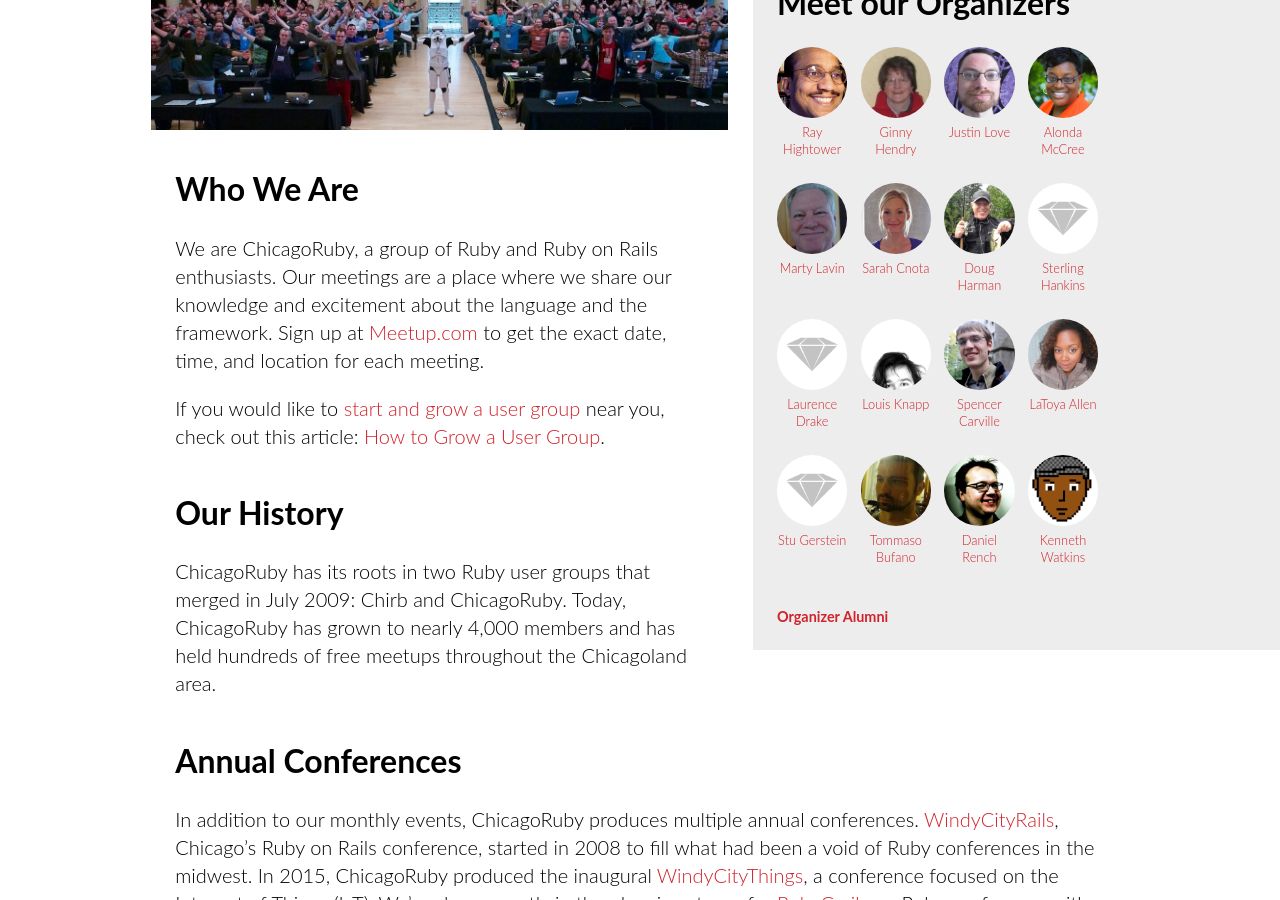
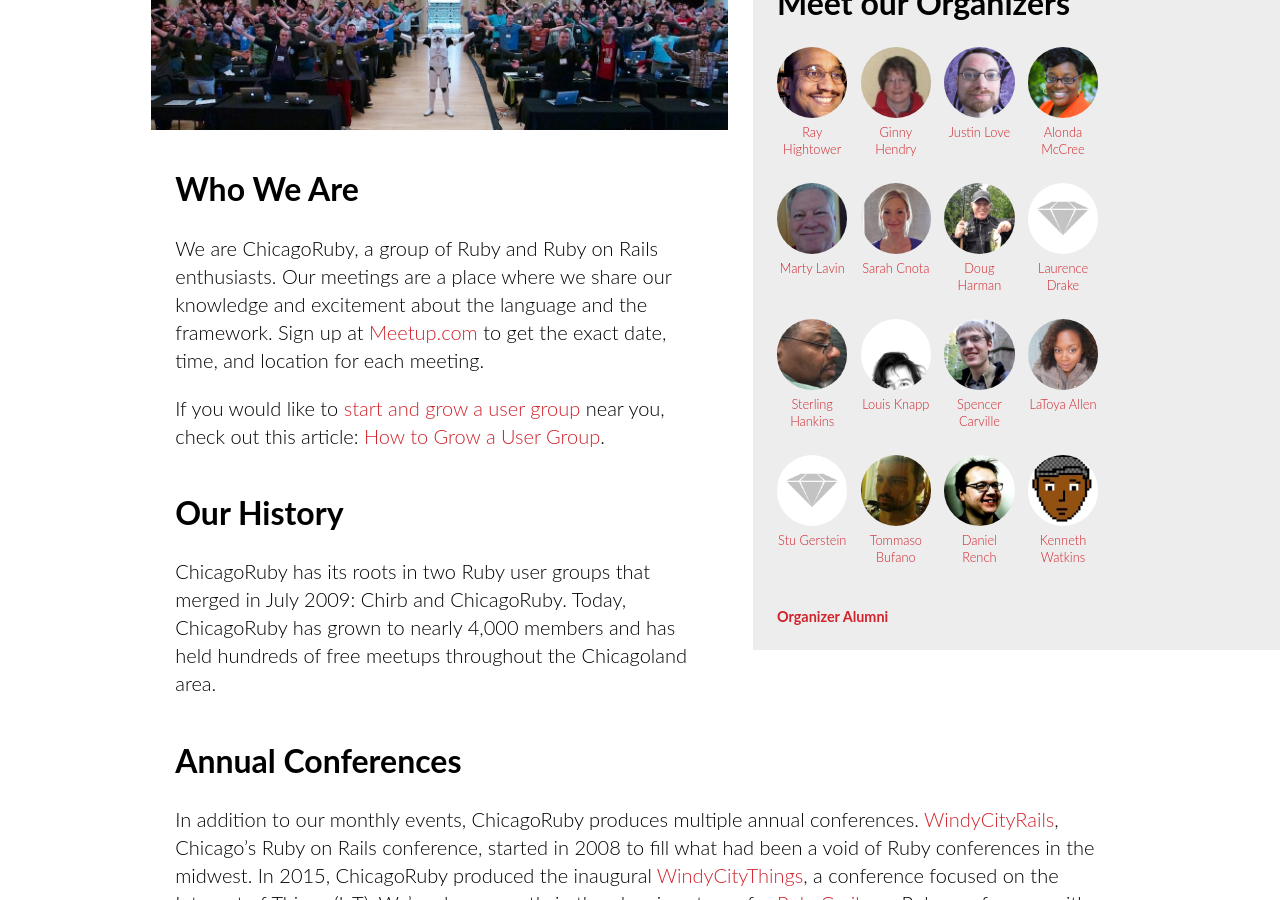
Before and after one commit to chicagoruby/chicagoruby-website, a Jekyll site: the page built from pages/advanced/about.html, in a window 1280 px wide and 900 px high, scrolled down 328 px. Built offline with Jekyll 4.4.1, drawn with Linux system fonts in a browser that asks for light colours; nearby versions of some CDN libraries.

Commit message:
Add Sterling Hankins to organizer photos.

```diff
--- a/_data/organizers.yml
+++ b/_data/organizers.yml
@@ -20,10 +20,11 @@
   - name: Doug Harman
     link: http://www.meetup.com/ChicagoRuby/members/61690512/
     photo: doug_harman.jpg
+  - name: Laurence Drake
+    link: http://www.meetup.com/ChicagoRuby/members/180942542/
   - name: Sterling Hankins
     link: http://www.meetup.com/ChicagoRuby/members/25308002/
-  - name: Laurence Drake
-    link: http://www.meetup.com/ChicagoRuby/members/180942542/
+    photo: sterling_hankins.jpg
   - name: Louis Knapp
     link: http://www.meetup.com/ChicagoRuby/members/191892448/
     photo: louis_knapp.jpg
```
Also changed, not shown: assets/organizers/sterling_hankins.jpg (added).
